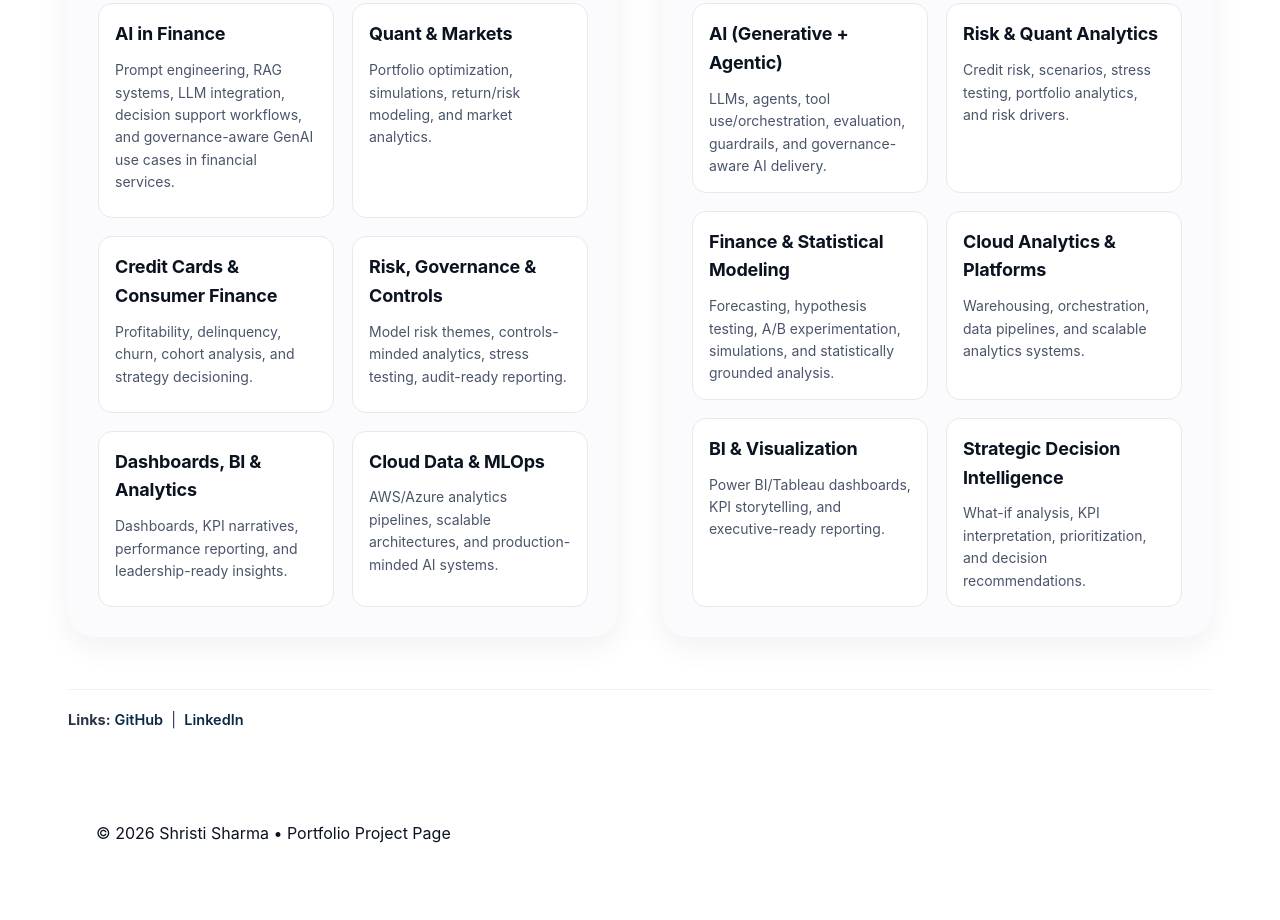
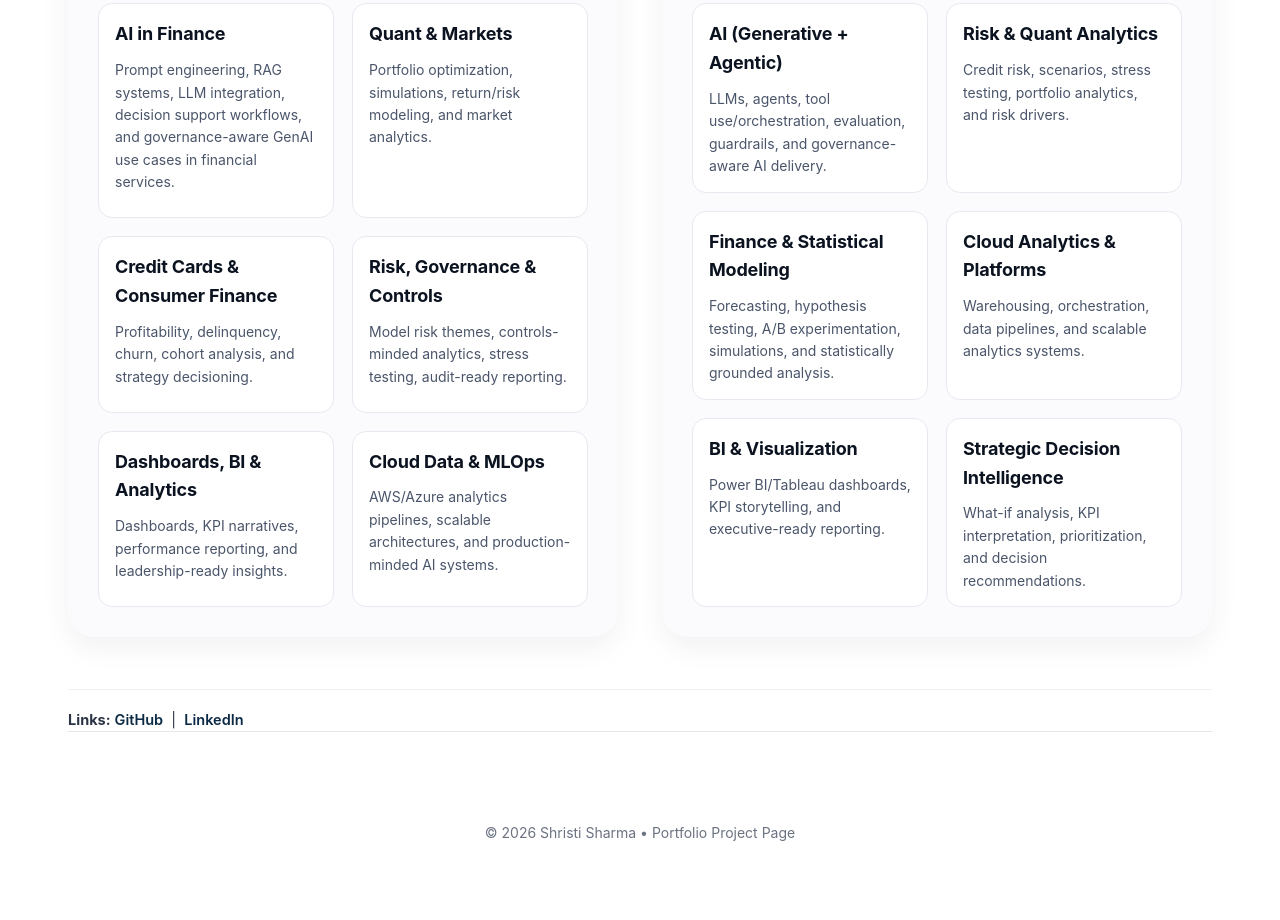
Before and after one commit to Shristi03/Shristi03.github.io, a plain HTML site: page index.html in a window 1280 px wide. Shown: the part 1044-1964 px from the top of the page. Drawn offline with Linux system fonts and the light colour scheme.

Commit message:
Update index.html

```diff
--- a/index.html
+++ b/index.html
@@ -269,6 +269,14 @@
       }
       .cards-grid{ grid-template-columns: 1fr; }
     }
+    footer {
+      margin-top: 80px;
+      padding: 32px 24px;
+      text-align: center;
+      font-size: 14px;
+      color: #6b7280;
+      border-top: 1px solid #e5e7eb;
+     }
   </style>
 </head>
 
```
